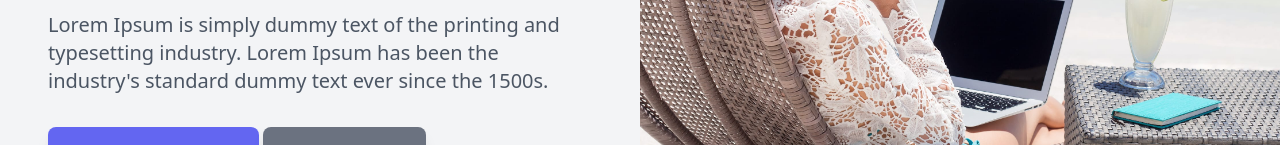
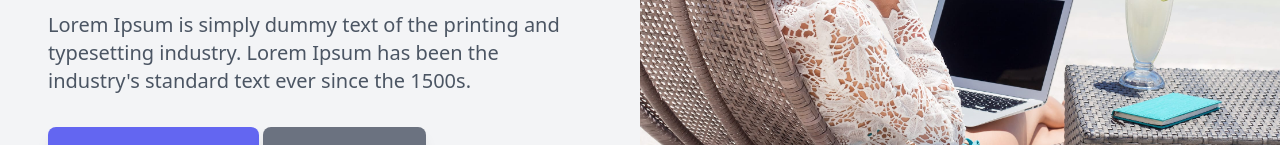
Before and after one commit to ArifAly/tailwindcss, a website: page public/index.html in a window 1280 px wide. Shown: the part 245-390 px from the top of the page. Drawn offline with nearby package versions, Linux system fonts and the light colour scheme.

Commit message:
2nd time commmit

```diff
--- a/public/index.html
+++ b/public/index.html
@@ -19,7 +19,7 @@
                 <br class="hidden lg:inline">
                 <span class="text-indigo-500">Take advantage of it</span> </h1>
             <p class="mt-2 text-gray-600 sm:mt-4 sm:text-xl">Lorem Ipsum is simply dummy text of the printing and typesetting industry.
-                Lorem Ipsum has been the industry's standard dummy text ever since the 1500s.</p>
+                Lorem Ipsum has been the industry's standard   text ever since the 1500s.</p>
         <div class="mt-4 sm:mt-6 ">
             <a class="bg-indigo-500 text-white px-5 py-3 rounded-lg inline-block shadow-lg uppercase
             tracking-wider font-semibold text-sm sm:text-base hover:bg-indigo-400 focus:outline-none focus:ring focus:ring-offset-purple-50" href="#" > Book Your Escape</a>
```
